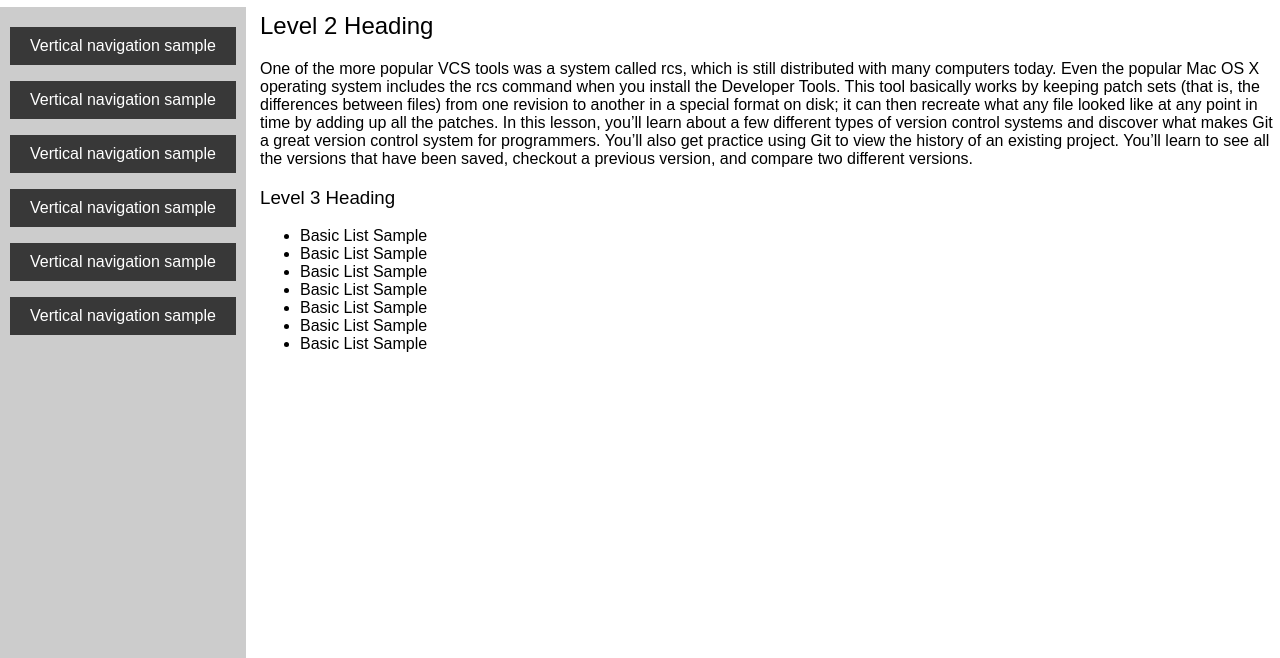
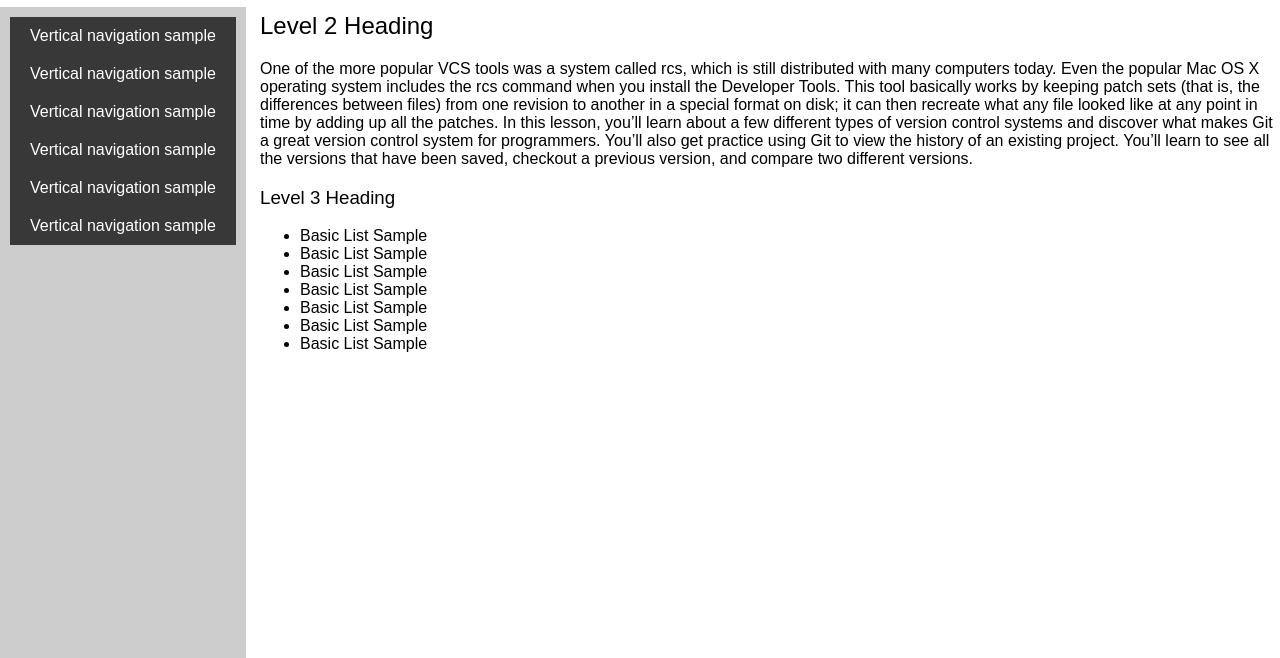
Before and after one commit to maksim-tolo/front-end-course, a plain HTML site: page task2/index.html in a window 1280 px wide. Shown: the part 142-800 px from the top of the page. Drawn offline with Linux system fonts and the light colour scheme.

Commit message:
fix task2

```diff
--- a/task2/style.css
+++ b/task2/style.css
@@ -64,10 +64,13 @@ img {
 .left {
 	position: absolute;
 	background: #cccccc;
-	padding-top: 4px;
+	padding-top: 10px;
 	padding-left: 10px;
 	padding-right: 10px;
 	padding-bottom: 500px;
+}
+.left p {
+	margin: 0;
 }
 .right {
 	left: 260px;
```
